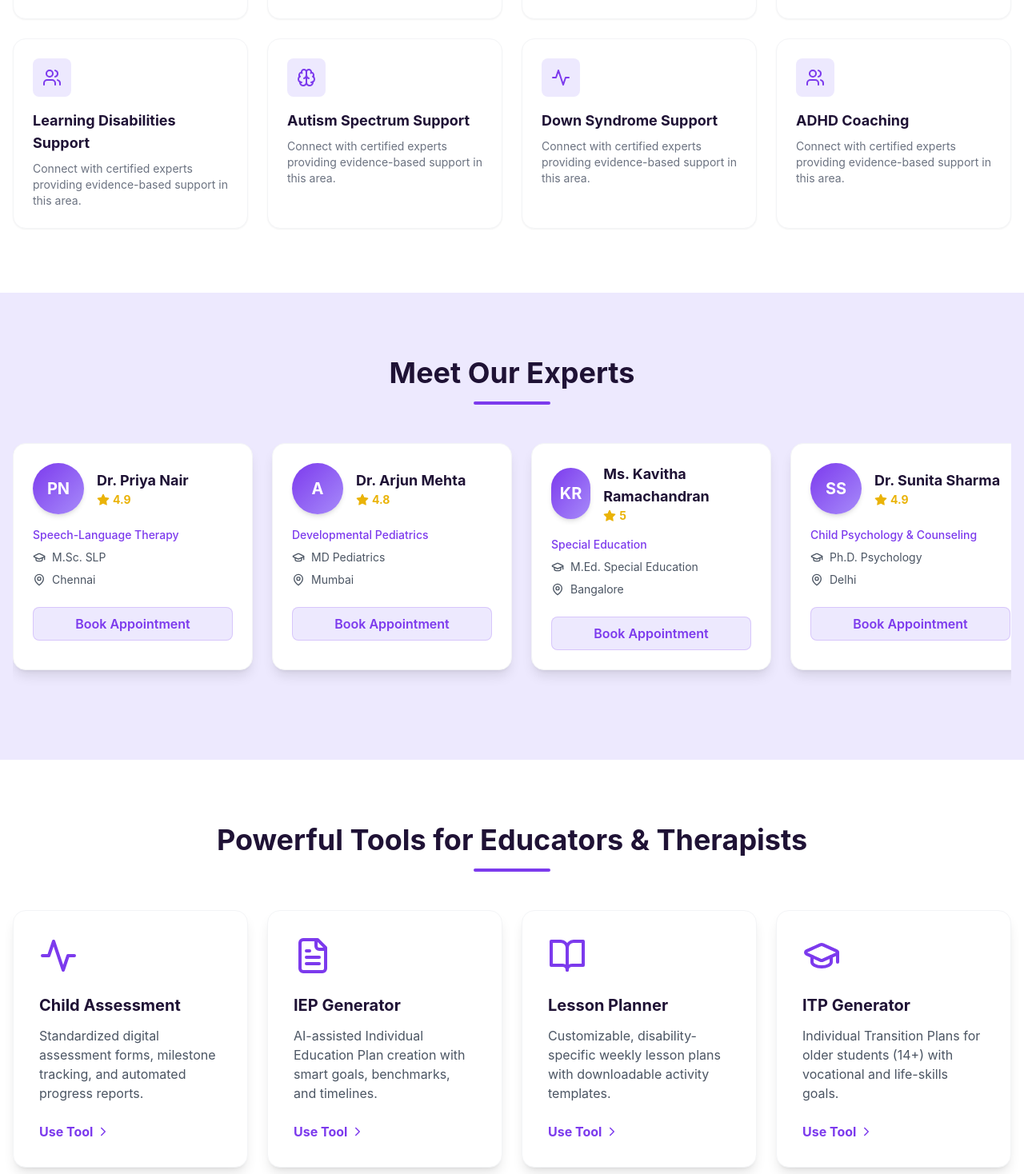
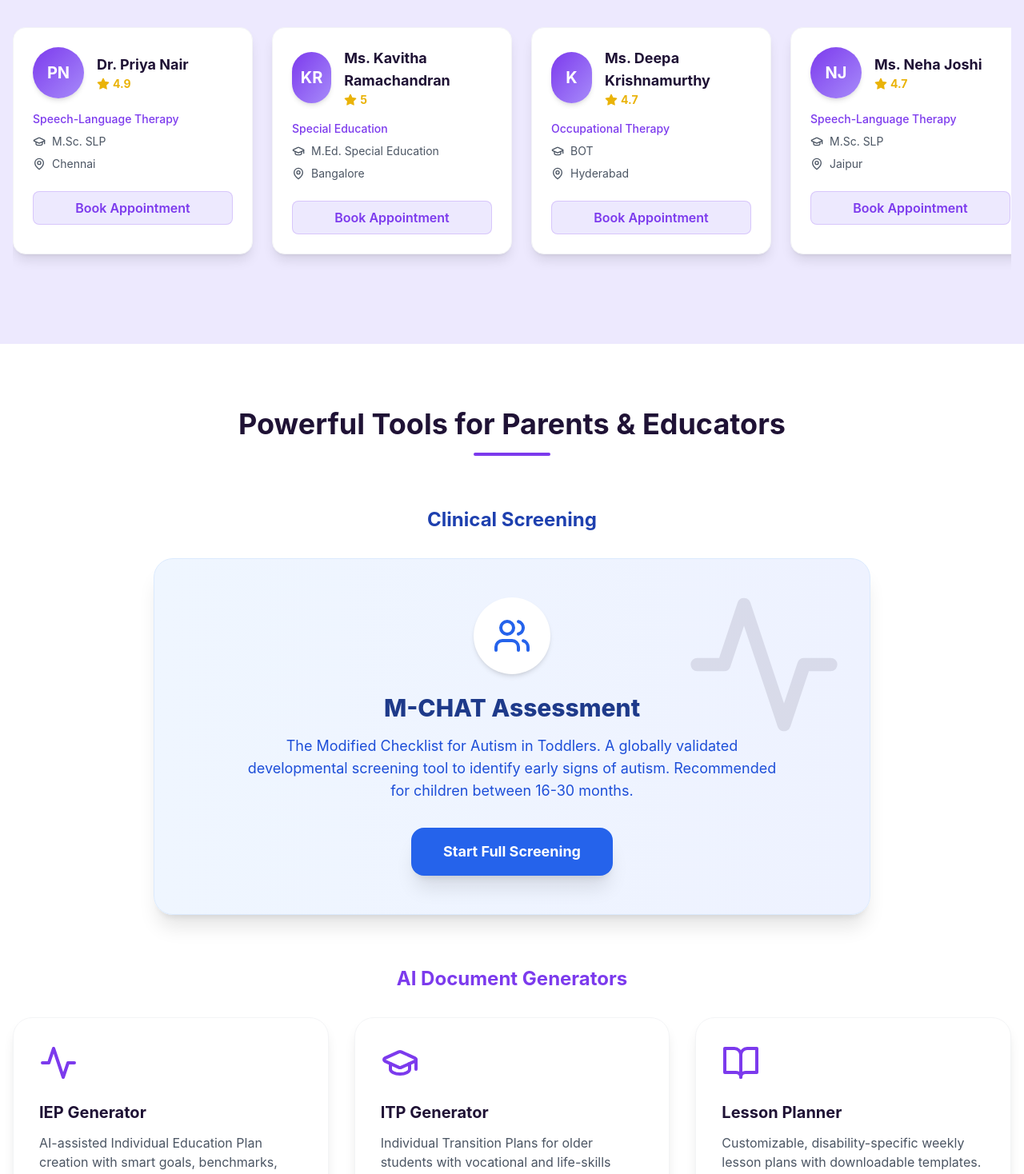
Before and after one commit to nk1041/gravity, a React (Vite) app: page / in a window 1280 px wide. Shown: the part 2480-3948 px from the top of the page at 80% size. Built offline with nearby package versions, Linux system fonts and the light colour scheme.

Commit message:
refactor: explicitly separate clinical screening and AI document generators

```diff
--- a/src/App.jsx
+++ b/src/App.jsx
@@ -7,29 +7,16 @@ import {
 } from 'lucide-react';
 
 const departments = [
-  "Special Education", "Speech-Language Therapy", "Occupational Therapy",
-  "Applied Behavior Analysis (ABA)", "Child Psychology & Counseling",
-  "Developmental Pediatrics", "Physiotherapy", "Sensory Integration Therapy",
-  "Learning Disabilities Support", "Autism Spectrum Support",
-  "Down Syndrome Support", "ADHD Coaching"
+  "Special Education", "Speech-Language Therapy", "Occupational Therapy"
 ];
 
 const professionals = [
   { name: "Dr. Priya Nair", dept: "Speech-Language Therapy", qual: "M.Sc. SLP", city: "Chennai", rating: 4.9 },
-  { name: "Dr. Arjun Mehta", dept: "Developmental Pediatrics", qual: "MD Pediatrics", city: "Mumbai", rating: 4.8 },
   { name: "Ms. Kavitha Ramachandran", dept: "Special Education", qual: "M.Ed. Special Education", city: "Bangalore", rating: 5.0 },
-  { name: "Dr. Sunita Sharma", dept: "Child Psychology & Counseling", qual: "Ph.D. Psychology", city: "Delhi", rating: 4.9 },
   { name: "Ms. Deepa Krishnamurthy", dept: "Occupational Therapy", qual: "BOT", city: "Hyderabad", rating: 4.7 },
-  { name: "Mr. Rohit Verma", dept: "Applied Behavior Analysis (ABA)", qual: "BCBA", city: "Pune", rating: 4.8 },
-  { name: "Dr. Ananya Bose", dept: "Physiotherapy", qual: "MPT Pediatrics", city: "Kolkata", rating: 4.9 },
-  { name: "Ms. Meena Pillai", dept: "Sensory Integration Therapy", qual: "OT (SI)", city: "Kochi", rating: 4.8 },
-  { name: "Dr. Rajeev Kulkarni", dept: "Autism Spectrum Support", qual: "M.Ed. Special Education", city: "Pune", rating: 5.0 },
-  { name: "Ms. Shreya Iyer", dept: "ADHD Coaching", qual: "Certified ADHD Coach", city: "Bangalore", rating: 4.7 },
-  { name: "Mr. Vikram Nambiar", dept: "Learning Disabilities Support", qual: "M.A. Spl Ed", city: "Chennai", rating: 4.8 },
-  { name: "Dr. Pooja Agarwal", dept: "Child Psychology & Counseling", qual: "MD Psychiatry", city: "Delhi", rating: 4.9 },
-  { name: "Ms. Lakshmi Venkatesh", dept: "Down Syndrome Support", qual: "M.Ed. Special Education", city: "Hyderabad", rating: 4.9 },
-  { name: "Dr. Suresh Menon", dept: "Developmental Pediatrics", qual: "MD Pediatrics", city: "Mumbai", rating: 4.8 },
-  { name: "Ms. Neha Joshi", dept: "Speech-Language Therapy", qual: "M.Sc. SLP", city: "Jaipur", rating: 4.7 }
+  { name: "Ms. Neha Joshi", dept: "Speech-Language Therapy", qual: "M.Sc. SLP", city: "Jaipur", rating: 4.7 },
+  { name: "Mr. Rajeev Kulkarni", dept: "Special Education", qual: "M.Ed. Special Education", city: "Pune", rating: 5.0 },
+  { name: "Ms. Meena Pillai", dept: "Occupational Therapy", qual: "OT (SI)", city: "Kochi", rating: 4.8 }
 ];
 
 const testimonials = [
@@ -58,6 +45,29 @@ const toolGoals = [
   "Reading Comprehension", "Self-Feeding", "Task Focus", "Transitions"
 ];
 
+const mchatQuestions = [
+  "1. If you point at something across the room, does your child look at it?",
+  "2. Have you ever wondered if your child might be deaf?",
+  "3. Does your child play pretend or make-believe?",
+  "4. Does your child like climbing on things?",
+  "5. Does your child make unusual finger movements near his or her eyes?",
+  "6. Does your child point with one finger to ask for something or to get help?",
+  "7. Does your child point with one finger to show you something interesting?",
+  "8. Is your child interested in other children?",
+  "9. Does your child show you things by bringing them to you or holding them up for you to see?",
+  "10. Does your child respond when you call his or her name?",
+  "11. When you smile at your child, does he or she smile back at you?",
+  "12. Does your child get upset by everyday noises?",
+  "13. Does your child walk?",
+  "14. Does your child look you in the eye when you are talking, playing, or dressing?",
+  "15. Does your child try to copy what you do?",
+  "16. If you turn your head to look at something, does your child look around to see what you are looking at?",
+  "17. Does your child try to get you to watch him or her?",
+  "18. Does your child understand when you tell him or her to do something?",
+  "19. If something new happens, does your child look at your face to see how you feel about it?",
+  "20. Does your child like movement activities?"
+];
+
 export default function App() {
   const [darkMode, setDarkMode] = useState(() => {
     return localStorage.getItem('theme') === 'dark' || false;
@@ -73,6 +83,7 @@ export default function App() {
   const [showSignup, setShowSignup] = useState(false);
   const [selectedGoals, setSelectedGoals] = useState([]);
   const [generatedDocument, setGeneratedDocument] = useState(null);
+  const [mchatAnswers, setMchatAnswers] = useState(Array(20).fill(null));
 
   // Supabase Auth State
   const [session, setSession] = useState(null);
@@ -144,7 +155,57 @@ export default function App() {
       return;
     }
 
-    const docContent = `
+    let docContent = '';
+
+    if (activeTool === 'M-CHAT Assessment') {
+      if (mchatAnswers.includes(null)) {
+        alert("Please answer all 20 questions before generating the report.");
+        return;
+      }
+      let riskScore = 0;
+      mchatAnswers.forEach((ans, idx) => {
+        const isReverse = [1, 4, 11].includes(idx); // 0-indexed for questions 2, 5, 12
+        if ((isReverse && ans === 'Yes') || (!isReverse && ans === 'No')) riskScore++;
+      });
+
+      let riskLevel = "Low Risk"; let color = "green";
+      let rec = "If child is under 24 months, screen again after 2nd birthday. No further action needed right now.";
+      if (riskScore >= 3 && riskScore <= 7) {
+        riskLevel = "Medium Risk"; color = "orange";
+        rec = "Administer Follow-Up interview. If score remains 2 or higher, refer for diagnostic evaluation.";
+      } else if (riskScore >= 8) {
+        riskLevel = "High Risk"; color = "red";
+        rec = "Bypass Follow-Up and refer immediately for diagnostic evaluation and early intervention.";
+      }
+
+      docContent = `
+        <div style="font-family: Arial, sans-serif; max-width: 800px; margin: 0 auto; color: #333;">
+          <h1 style="color: #2563EB; border-bottom: 2px solid #2563EB; padding-bottom: 10px;">M-CHAT-R Screening Report</h1>
+          <p><strong>Date:</strong> ${new Date().toLocaleDateString()}</p>
+          <hr style="margin: 20px 0; border: 1px solid #eee;" />
+
+          <div style="background-color: #f8fafc; padding: 20px; border-left: 5px solid ${color}; margin: 20px 0;">
+            <h2 style="color: ${color}; margin-top: 0;">Total Score: ${riskScore} / 20 (${riskLevel})</h2>
+            <p><strong>Recommendation:</strong> ${rec}</p>
+          </div>
+
+          <h3 style="color: #1e40af; margin-top: 30px;">Detailed Responses</h3>
+          <table style="width: 100%; border-collapse: collapse; text-align: left; font-size: 14px;">
+            <tr style="background-color: #f1f5f9;">
+              <th style="padding: 10px; border: 1px solid #ddd;">Question</th>
+              <th style="padding: 10px; border: 1px solid #ddd; width: 100px;">Response</th>
+            </tr>
+            ${mchatQuestions.map((q, i) => `
+              <tr>
+                <td style="padding: 10px; border: 1px solid #ddd;">${q}</td>
+                <td style="padding: 10px; border: 1px solid #ddd; font-weight: bold; color: ${((i===1||i===4||i===11)?(mchatAnswers[i]==='Yes'):(mchatAnswers[i]==='No')) ? 'red' : 'green'}">${mchatAnswers[i]}</td>
+              </tr>
+            `).join('')}
+          </table>
+        </div>
+      `;
+    } else {
+      docContent = `
         <div style="font-family: Arial, sans-serif; max-width: 800px; margin: 0 auto; color: #333;">
           <h1 style="color: #7C3AED; border-bottom: 2px solid #7C3AED; padding-bottom: 10px;">${activeTool} Document</h1>
           <p><strong>Date:</strong> ${new Date().toLocaleDateString()}</p>
@@ -164,16 +225,17 @@ export default function App() {
           </div>
         </div>
       `;
+    }
 
     const { error } = await supabase.from('documents').insert([{
-      user_id: session.user.id, title: `${activeTool} - ${selectedGoals.join(', ')}`,
+      user_id: session.user.id, title: `${activeTool} - ${new Date().toLocaleDateString()}`,
       type: activeTool, content: docContent
     }]);
 
     if (!error) {
       setActiveTool(null);
       setGeneratedDocument({ title: activeTool, content: docContent });
-    } else alert('Error saving document');
+    } else alert('Error saving document: ' + error.message);
   };
 
   const toggleGoal = (goal) => {
@@ -429,14 +491,14 @@ export default function App() {
             <div className="h-1 w-24 bg-primary mx-auto mt-4 rounded-full"></div>
           </h2>
 
-          <div className="grid grid-cols-1 sm:grid-cols-2 lg:grid-cols-3 xl:grid-cols-4 gap-6">
+          <div className="grid grid-cols-1 md:grid-cols-3 gap-6">
             {departments.map((dept, idx) => (
-              <div key={idx} className="group bg-white dark:bg-darkCard border border-gray-100 dark:border-gray-800 p-6 rounded-2xl shadow-sm hover:shadow-xl hover:border-primary/50 transition-all cursor-pointer">
-                <div className="bg-accent dark:bg-darkBgAlt w-12 h-12 rounded-lg flex items-center justify-center text-primary group-hover:scale-110 transition-transform mb-4">
-                  {idx % 3 === 0 ? <Brain /> : idx % 3 === 1 ? <Activity /> : <Users />}
+              <div key={idx} className="group bg-white dark:bg-darkCard border border-gray-100 dark:border-gray-800 p-8 rounded-3xl shadow-sm hover:shadow-xl hover:border-primary/50 transition-all cursor-pointer text-center">
+                <div className="bg-accent dark:bg-darkBgAlt w-16 h-16 mx-auto rounded-full flex items-center justify-center text-primary group-hover:scale-110 transition-transform mb-6 shadow-sm">
+                  {idx === 0 ? <Users size={28} /> : idx === 1 ? <Activity size={28} /> : <Brain size={28} />}
                 </div>
-                <h3 className="font-bold text-lg mb-2">{dept}</h3>
-                <p className="text-sm text-gray-500 dark:text-gray-400">Connect with certified experts providing evidence-based support in this area.</p>
+                <h3 className="font-bold text-xl mb-3">{dept}</h3>
+                <p className="text-gray-500 dark:text-gray-400">Expert, evidence-based support from verified professionals.</p>
               </div>
             ))}
           </div>
@@ -479,41 +541,54 @@ export default function App() {
         </div>
       </section>
 
-      {/* 7. EDUCATOR TOOLS */}
+      {/* 7. TOOLS */}
       <section id="tools" className="py-20 px-4 bg-white dark:bg-darkBg">
         <div className="max-w-7xl mx-auto">
-          <h2 className="text-3xl md:text-4xl font-bold text-center mb-12">
-            Powerful Tools for Educators & Therapists
+          <h2 className="text-3xl md:text-4xl font-bold text-center mb-16">
+            Powerful Tools for Parents & Educators
             <div className="h-1 w-24 bg-primary mx-auto mt-4 rounded-full"></div>
           </h2>
 
-          <div className="grid md:grid-cols-2 lg:grid-cols-4 gap-6">
-            <div className="bg-white dark:bg-darkCard border border-gray-100 dark:border-gray-800 p-8 rounded-2xl shadow-lg hover:-translate-y-2 transition-transform">
-              <Activity className="h-12 w-12 text-primary mb-6" />
-              <h3 className="text-xl font-bold mb-3">Child Assessment</h3>
-              <p className="text-gray-600 dark:text-gray-400 mb-6">Standardized digital assessment forms, milestone tracking, and automated progress reports.</p>
-              <button onClick={() => setActiveTool('Assessment')} className="text-primary font-bold flex items-center gap-1 hover:gap-2 transition-all">Use Tool <ChevronRight size={18} /></button>
+          <div className="space-y-16">
+            {/* Clinical Screening */}
+            <div>
+              <h3 className="text-2xl font-bold text-center mb-8 text-blue-800 dark:text-blue-400">Clinical Screening</h3>
+              <div className="max-w-4xl mx-auto bg-gradient-to-r from-blue-50 to-indigo-50 dark:from-darkBgAlt dark:to-gray-900 border border-blue-100 dark:border-gray-800 p-8 md:p-12 rounded-3xl shadow-xl hover:-translate-y-2 transition-transform text-center flex flex-col items-center relative overflow-hidden">
+                <div className="absolute top-0 right-0 p-8 opacity-10"><Activity size={200} /></div>
+                <div className="w-24 h-24 bg-white dark:bg-darkCard rounded-full flex items-center justify-center mb-6 shadow-md relative z-10">
+                  <Users className="h-12 w-12 text-blue-600" />
+                </div>
+                <h4 className="text-3xl font-extrabold mb-4 text-blue-900 dark:text-blue-300 relative z-10">M-CHAT Assessment</h4>
+                <p className="text-lg text-blue-700 dark:text-blue-500 mb-8 max-w-2xl relative z-10">The Modified Checklist for Autism in Toddlers. A globally validated developmental screening tool to identify early signs of autism. Recommended for children between 16-30 months.</p>
+                <button onClick={() => { setActiveTool('M-CHAT Assessment'); setMchatAnswers(Array(20).fill(null)); }} className="px-10 py-4 bg-blue-600 hover:bg-blue-700 text-white font-bold rounded-2xl shadow-xl transition-all btn-animated text-lg relative z-10">Start Full Screening</button>
+              </div>
             </div>
 
-            <div className="bg-white dark:bg-darkCard border border-gray-100 dark:border-gray-800 p-8 rounded-2xl shadow-lg hover:-translate-y-2 transition-transform">
-              <FileText className="h-12 w-12 text-primary mb-6" />
-              <h3 className="text-xl font-bold mb-3">IEP Generator</h3>
-              <p className="text-gray-600 dark:text-gray-400 mb-6">AI-assisted Individual Education Plan creation with smart goals, benchmarks, and timelines.</p>
-              <button onClick={() => setActiveTool('IEP')} className="text-primary font-bold flex items-center gap-1 hover:gap-2 transition-all">Use Tool <ChevronRight size={18} /></button>
+            {/* Educator Document Generators */}
+            <div>
+              <h3 className="text-2xl font-bold text-center mb-8 text-primary">AI Document Generators</h3>
+              <div className="grid md:grid-cols-3 gap-8">
+                <div className="bg-white dark:bg-darkCard border border-gray-100 dark:border-gray-800 p-8 rounded-3xl shadow-lg hover:-translate-y-2 transition-transform flex flex-col">
+                  <Activity className="h-12 w-12 text-primary mb-6" />
+                  <h4 className="text-xl font-bold mb-3">IEP Generator</h4>
+                  <p className="text-gray-600 dark:text-gray-400 mb-6 flex-1">AI-assisted Individual Education Plan creation with smart goals, benchmarks, and timelines.</p>
+                  <button onClick={() => setActiveTool('IEP Generator')} className="w-full text-center py-3 bg-accent text-primary dark:bg-darkBgAlt hover:bg-primary hover:text-white font-bold rounded-xl transition-colors border border-primary/20">Use Tool</button>
                 </div>
 
-            <div className="bg-white dark:bg-darkCard border border-gray-100 dark:border-gray-800 p-8 rounded-2xl shadow-lg hover:-translate-y-2 transition-transform">
-              <BookOpen className="h-12 w-12 text-primary mb-6" />
-              <h3 className="text-xl font-bold mb-3">Lesson Planner</h3>
-              <p className="text-gray-600 dark:text-gray-400 mb-6">Customizable, disability-specific weekly lesson plans with downloadable activity templates.</p>
-              <button onClick={() => setActiveTool('Lesson Planner')} className="text-primary font-bold flex items-center gap-1 hover:gap-2 transition-all">Use Tool <ChevronRight size={18} /></button>
+                <div className="bg-white dark:bg-darkCard border border-gray-100 dark:border-gray-800 p-8 rounded-3xl shadow-lg hover:-translate-y-2 transition-transform flex flex-col">
+                  <GraduationCap className="h-12 w-12 text-primary mb-6" />
+                  <h4 className="text-xl font-bold mb-3">ITP Generator</h4>
+                  <p className="text-gray-600 dark:text-gray-400 mb-6 flex-1">Individual Transition Plans for older students with vocational and life-skills goals.</p>
+                  <button onClick={() => setActiveTool('ITP Generator')} className="w-full text-center py-3 bg-accent text-primary dark:bg-darkBgAlt hover:bg-primary hover:text-white font-bold rounded-xl transition-colors border border-primary/20">Use Tool</button>
                 </div>
 
-            <div className="bg-white dark:bg-darkCard border border-gray-100 dark:border-gray-800 p-8 rounded-2xl shadow-lg hover:-translate-y-2 transition-transform">
-              <GraduationCap className="h-12 w-12 text-primary mb-6" />
-              <h3 className="text-xl font-bold mb-3">ITP Generator</h3>
-              <p className="text-gray-600 dark:text-gray-400 mb-6">Individual Transition Plans for older students (14+) with vocational and life-skills goals.</p>
-              <button onClick={() => setActiveTool('ITP')} className="text-primary font-bold flex items-center gap-1 hover:gap-2 transition-all">Use Tool <ChevronRight size={18} /></button>
+                <div className="bg-white dark:bg-darkCard border border-gray-100 dark:border-gray-800 p-8 rounded-3xl shadow-lg hover:-translate-y-2 transition-transform flex flex-col">
+                  <BookOpen className="h-12 w-12 text-primary mb-6" />
+                  <h4 className="text-xl font-bold mb-3">Lesson Planner</h4>
+                  <p className="text-gray-600 dark:text-gray-400 mb-6 flex-1">Customizable, disability-specific weekly lesson plans with downloadable templates.</p>
+                  <button onClick={() => setActiveTool('Lesson Planner')} className="w-full text-center py-3 bg-accent text-primary dark:bg-darkBgAlt hover:bg-primary hover:text-white font-bold rounded-xl transition-colors border border-primary/20">Use Tool</button>
+                </div>
+              </div>
             </div>
           </div>
         </div>
@@ -868,10 +943,40 @@ export default function App() {
               <X size={20} />
             </button>
             <div className="p-8 border-b border-gray-100 dark:border-gray-800 bg-accent/50 dark:bg-darkBgAlt/50">
-              <h3 className="text-2xl font-bold text-primary mb-2">{activeTool} Generator</h3>
-              <p className="text-gray-600 dark:text-gray-400">Fill in the details below to generate the document using AI without writing prompts.</p>
+              <h3 className="text-2xl font-bold text-primary mb-2">
+                {activeTool === 'M-CHAT Assessment' ? 'M-CHAT Screening Tool' : `${activeTool} Generator`}
+              </h3>
+              <p className="text-gray-600 dark:text-gray-400">
+                {activeTool === 'M-CHAT Assessment'
+                  ? 'Fill in the child details to begin the AI-guided M-CHAT developmental screening.'
+                  : 'Fill in the details below to generate the document using AI without writing prompts.'}
+              </p>
             </div>
-            <div className="p-8 space-y-6">
+            <div className={`p-8 ${activeTool === 'M-CHAT Assessment' ? 'max-h-[60vh] overflow-y-auto' : ''} space-y-6`}>
+              {activeTool === 'M-CHAT Assessment' ? (
+                <div className="space-y-6">
+                  {mchatQuestions.map((question, qIdx) => (
+                    <div key={qIdx} className="bg-gray-50 dark:bg-darkBg p-4 rounded-xl border border-gray-200 dark:border-gray-700">
+                      <p className="font-semibold mb-3">{question}</p>
+                      <div className="flex gap-4">
+                        <button
+                          onClick={() => { const newAns = [...mchatAnswers]; newAns[qIdx] = 'Yes'; setMchatAnswers(newAns); }}
+                          className={`flex-1 py-2 rounded-lg font-bold border-2 transition-all ${mchatAnswers[qIdx] === 'Yes' ? 'border-primary bg-primary text-white' : 'border-gray-300 text-gray-500 hover:border-primary'}`}
+                        >
+                          Yes
+                        </button>
+                        <button
+                          onClick={() => { const newAns = [...mchatAnswers]; newAns[qIdx] = 'No'; setMchatAnswers(newAns); }}
+                          className={`flex-1 py-2 rounded-lg font-bold border-2 transition-all ${mchatAnswers[qIdx] === 'No' ? 'border-primary bg-primary text-white' : 'border-gray-300 text-gray-500 hover:border-primary'}`}
+                        >
+                          No
+                        </button>
+                      </div>
+                    </div>
+                  ))}
+                </div>
+              ) : (
+                <>
                   <div className="grid grid-cols-2 gap-6">
                     <div className="space-y-1">
                       <label className="text-sm font-semibold">Child Name</label>
@@ -910,12 +1015,14 @@ export default function App() {
                       ))}
                     </div>
                   </div>
+                </>
+              )}
               <button
                 onClick={handleGenerate}
                 className="w-full bg-primary hover:bg-purple-700 text-white font-bold py-4 rounded-xl shadow-lg transition-all flex items-center justify-center gap-2 animate-pulse-glow"
               >
                 <Brain size={20} className="animate-bounce" />
-                Generate {activeTool}
+                {activeTool === 'M-CHAT Assessment' ? 'Calculate & Generate Report' : `Generate ${activeTool}`}
               </button>
             </div>
           </div>
```
Lines whose indentation alone changed are shown as unchanged.
